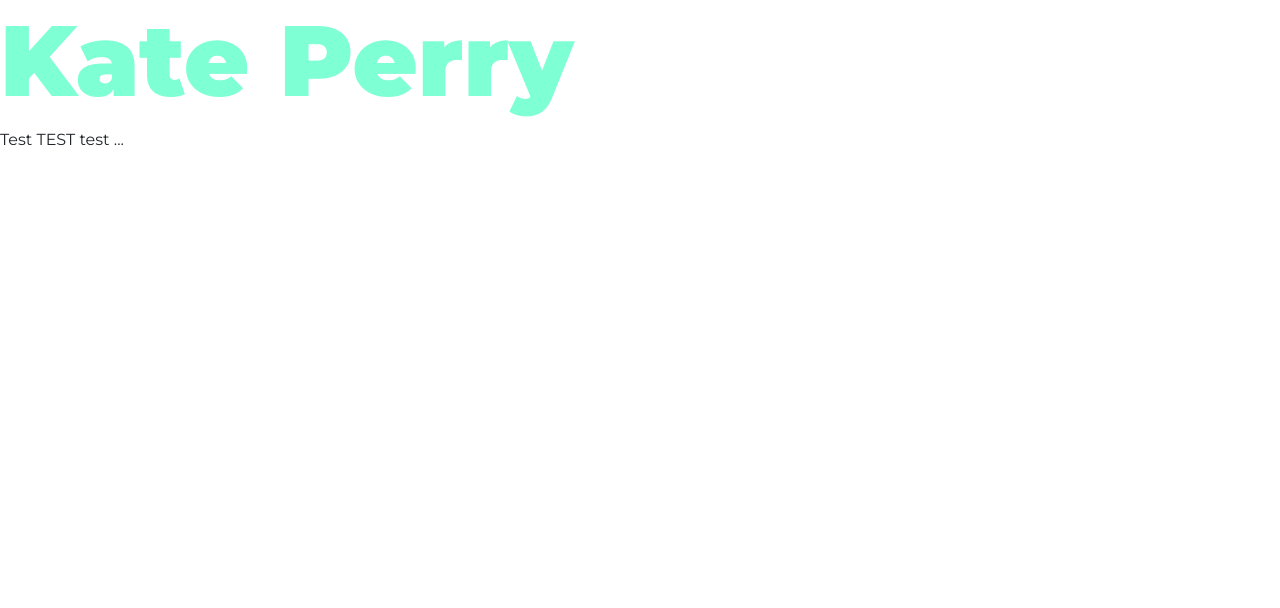
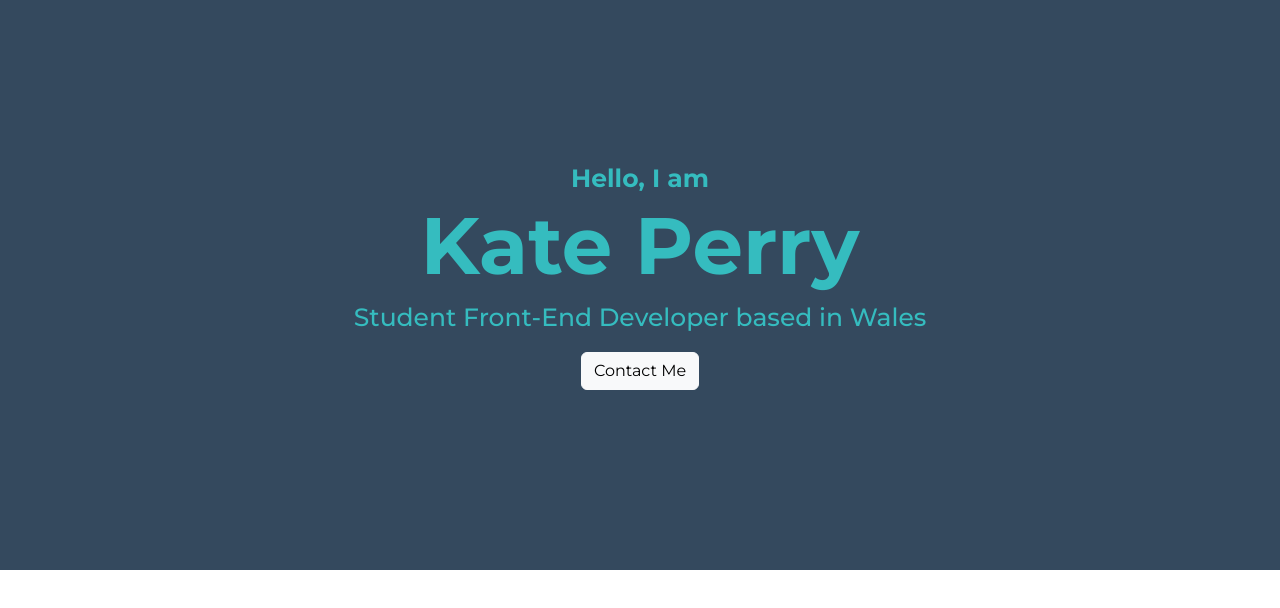
Before and after one commit to katep1005/portfolio-project, a plain HTML site: page index.html in a window 1280 px wide. Drawn offline with nearby package versions, Linux system fonts and the light colour scheme.

Commit message:
Updated homepage - added in temporary primary colour, this needs to be updated

```diff
--- a/index.html
+++ b/index.html
@@ -22,7 +22,11 @@
     <title>Kate Perry</title>
   </head>
   <body>
-    <h1>Kate Perry</h1>
-    <p>Test TEST test ...</p>
+    <div class="hero">
+      <p>Hello, I am</p>
+      <h1>Kate Perry</h1>
+      <h2>Student Front-End Developer based in Wales</h2>
+      <a href="#" class="btn btn-light">Contact Me</a>
+    </div>
   </body>
 </html>
--- a/src/style.css
+++ b/src/style.css
@@ -1,9 +1,34 @@
+:root {
+  --primary-colour: #35bcbf;
+}
+
 body {
   font-family: "Montserrat", sans-serif;
 }
 
 h1 {
-  font-weight: 1000;
-  font-size: 100px;
-  color: aquamarine;
+  font-size: 80px;
+  font-weight: bold;
 }
+
+.hero {
+  text-align: center;
+  background-color: #34495e;
+  color: var(--primary-colour);
+  padding: 160px 20px;
+}
+
+.hero p {
+  font-weight: bold;
+  font-size: 25px;
+  margin: 0;
+}
+
+.hero h2 {
+  font-size: 25px;
+  margin: 0;
+}
+
+.hero a {
+  margin: 20px;
+}
```
